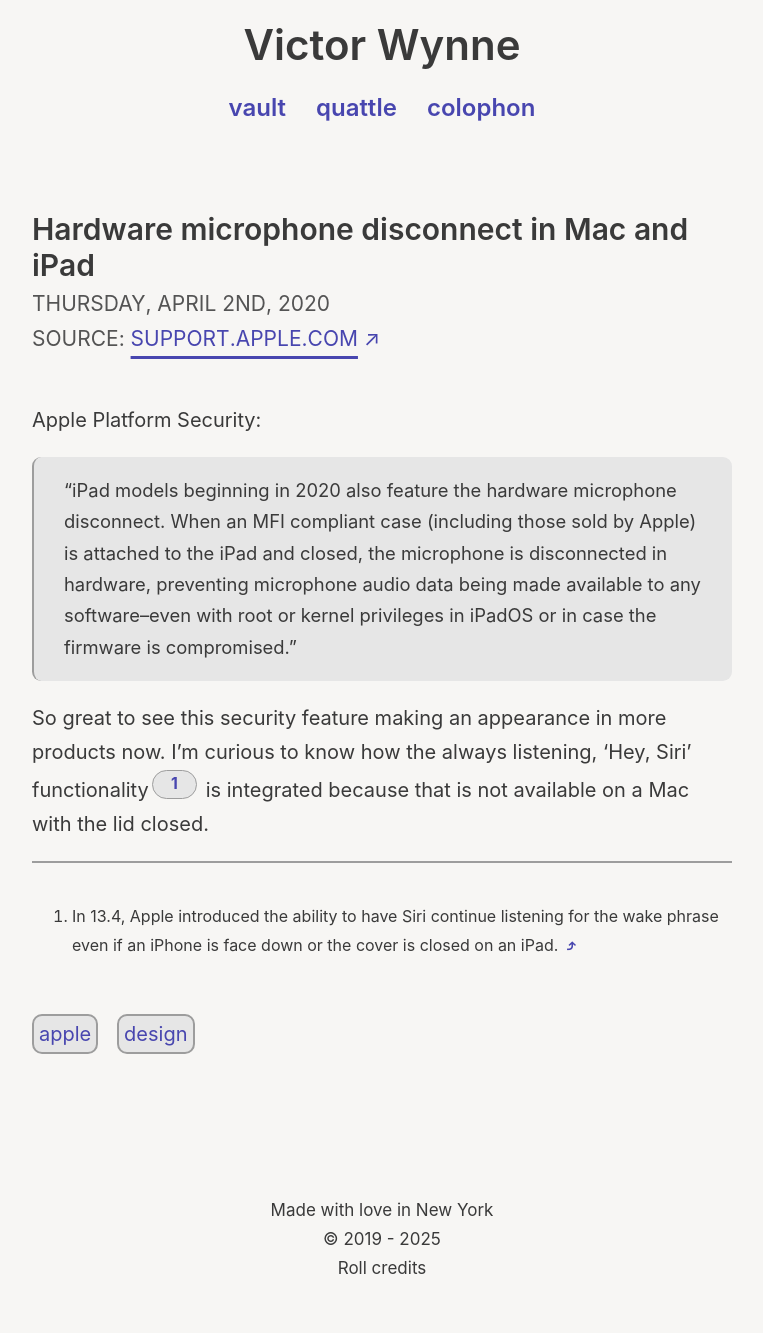
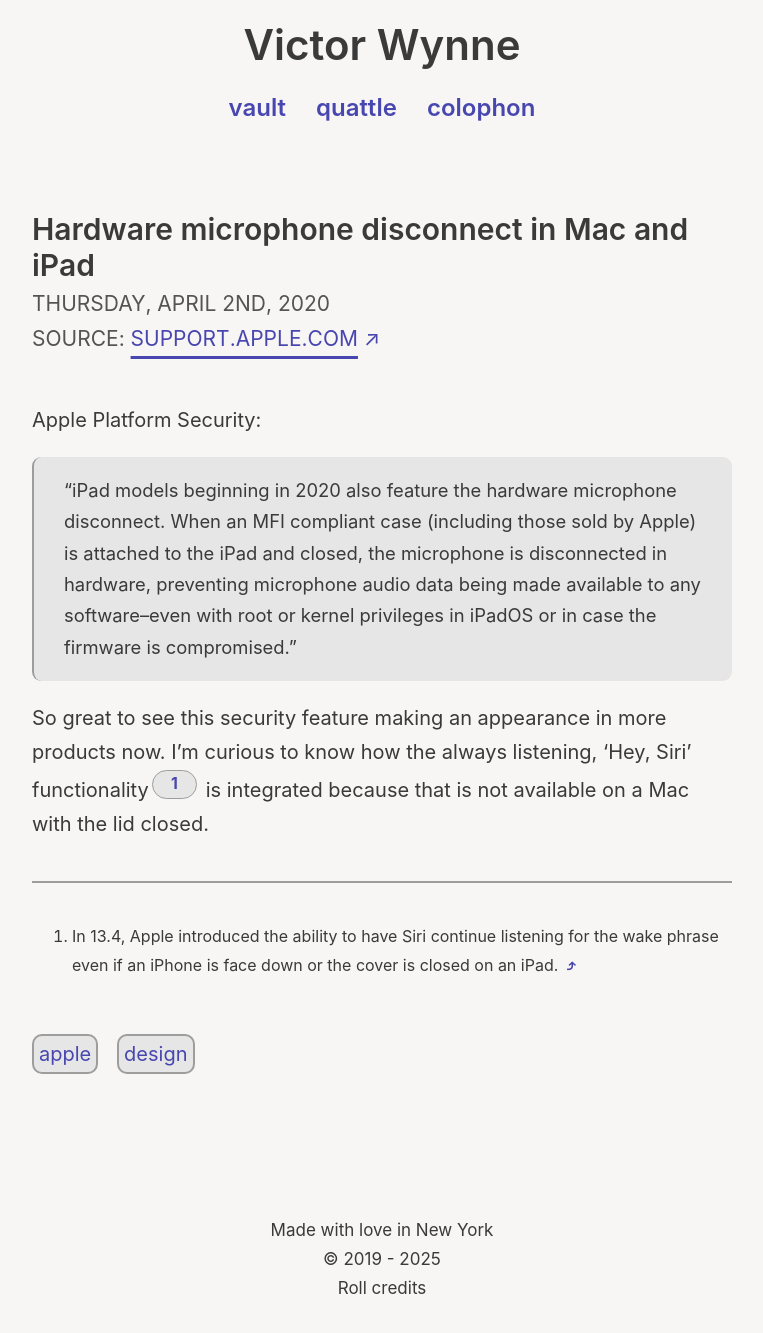
Before and after one commit to victorwynne/victorwynne, a Jekyll site: the page built from _posts/2020-04-03-hardware-microphone-disconnect-in-mac-and-ipad.md, in a window 1280 px wide. Shown: the whole page, without its empty margins (258-1021 px from the left). Built offline with Jekyll 4.4.1, drawn with Linux system fonts in a browser that asks for light colours.

Commit message:
_type.scss

```diff
--- a/_sass/_type.scss
+++ b/_sass/_type.scss
@@ -80,6 +80,7 @@
 hr {
   position: relative;
   border: 0;
+  margin: 2em auto;
   border-top: 0.85px solid $blockquote;
   border-bottom: 0.85px solid $blockquote;
 
```
